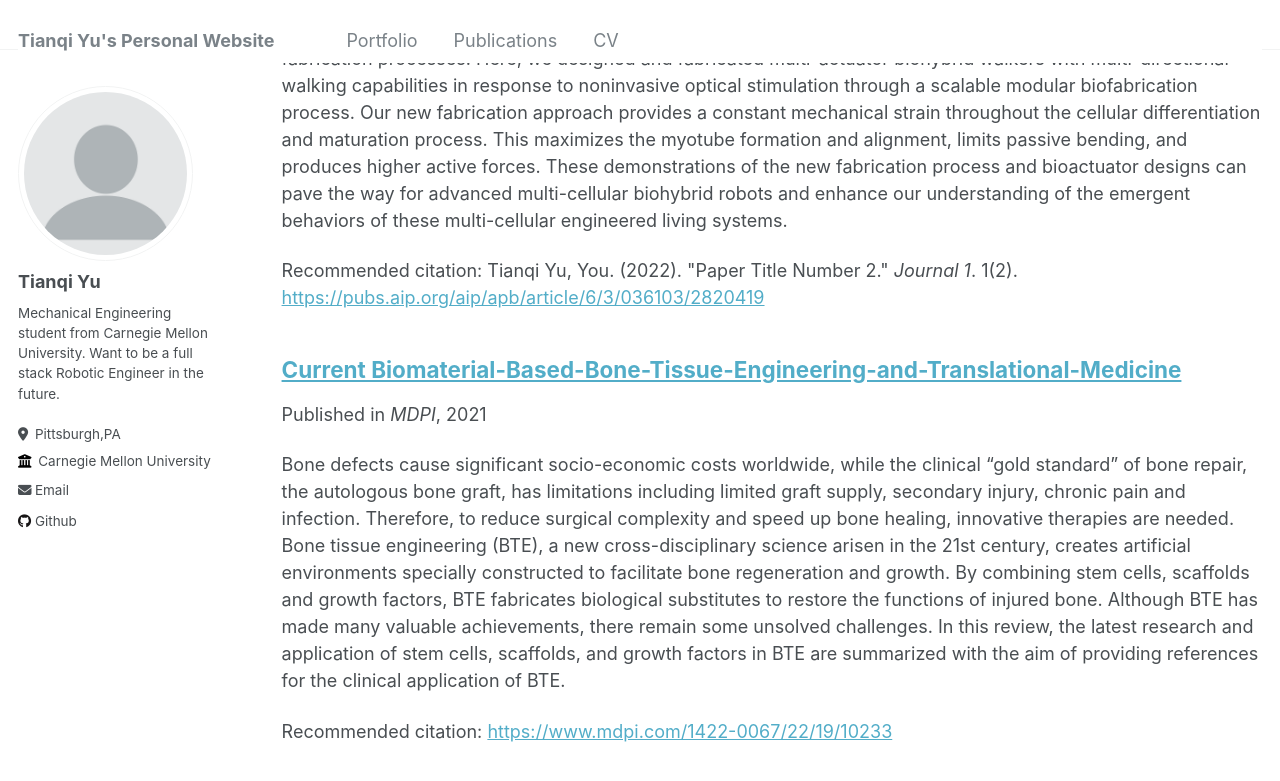
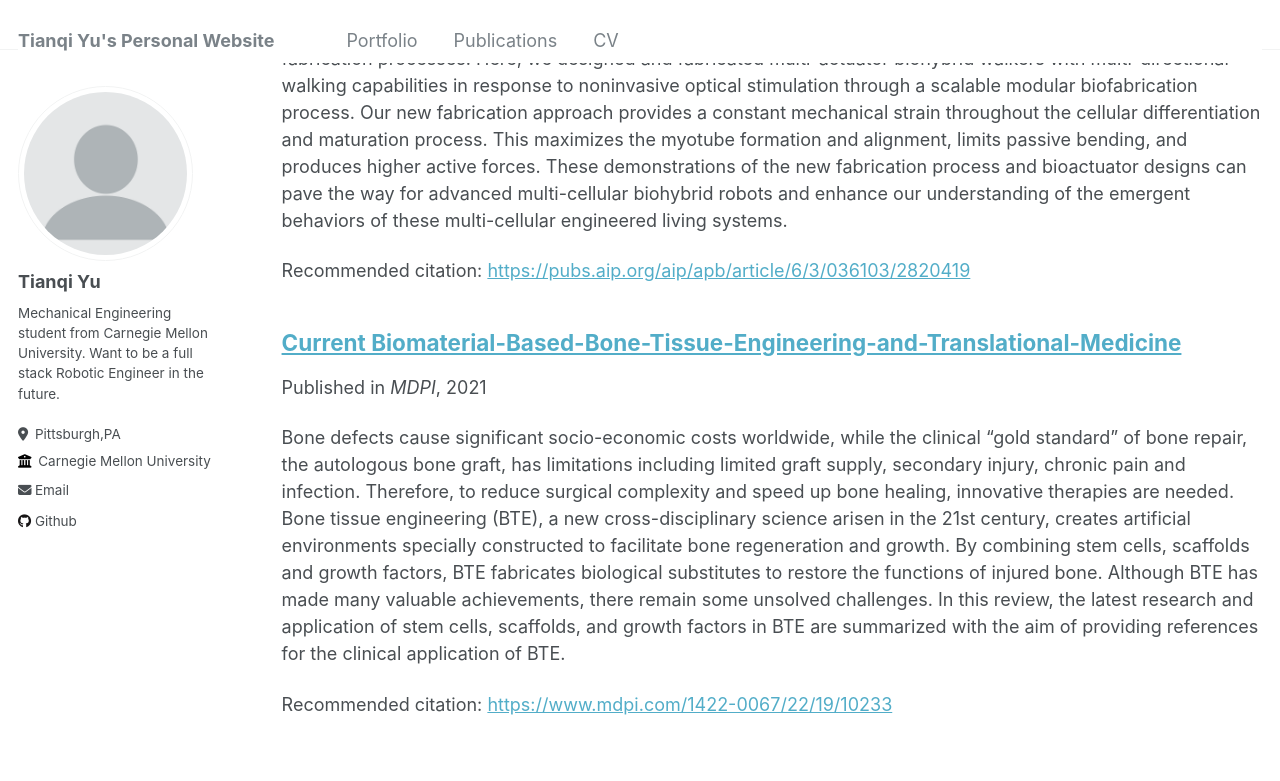
Before and after one commit to NickYu321/NickYu321.github.io, a Jekyll site: the page built from _pages/publications.md, in a window 1280 px wide and 900 px high, scrolled down 318 px. Shown: the top 781 px of the window. Built offline with Jekyll 4.4.1, drawn with Linux system fonts in a browser that asks for light colours.

Commit message:
Update 2022-08-25-Multi-actuator light-controlled biological robots.md

```diff
--- a/_publications/2022-08-25-Multi-actuator light-controlled biological robots.md
+++ b/_publications/2022-08-25-Multi-actuator light-controlled biological robots.md
@@ -5,7 +5,8 @@ permalink: /publication/036103_1_online.pdf
 date: 2022-8-25
 venue: 'APL Bioengineering'
 paperurl: 'https://pubs.aip.org/aip/apb/article/6/3/036103/2820419'
-citation: 'Tianqi Yu, You. (2022). &quot;Paper Title Number 2.&quot; <i>Journal 1</i>. 1(2).'
+citation: ''
 ---
 
+
 Biohybrid robots, composed of cellular actuators and synthetic scaffolds, have garnered much attention in recent years owing to the advantages provided by their biological components. In recent years, various forms of biohybrid robots have been developed that are capable of life-like movements, such as walking, swimming, and gripping. Specifically, for walking or crawling biorobots, there is a need for complex functionality and versatile and robust fabrication processes. Here, we designed and fabricated multi-actuator biohybrid walkers with multi-directional walking capabilities in response to noninvasive optical stimulation through a scalable modular biofabrication process. Our new fabrication approach provides a constant mechanical strain throughout the cellular differentiation and maturation process. This maximizes the myotube formation and alignment, limits passive bending, and produces higher active forces. These demonstrations of the new fabrication process and bioactuator designs can pave the way for advanced multi-cellular biohybrid robots and enhance our understanding of the emergent behaviors of these multi-cellular engineered living systems.
```
